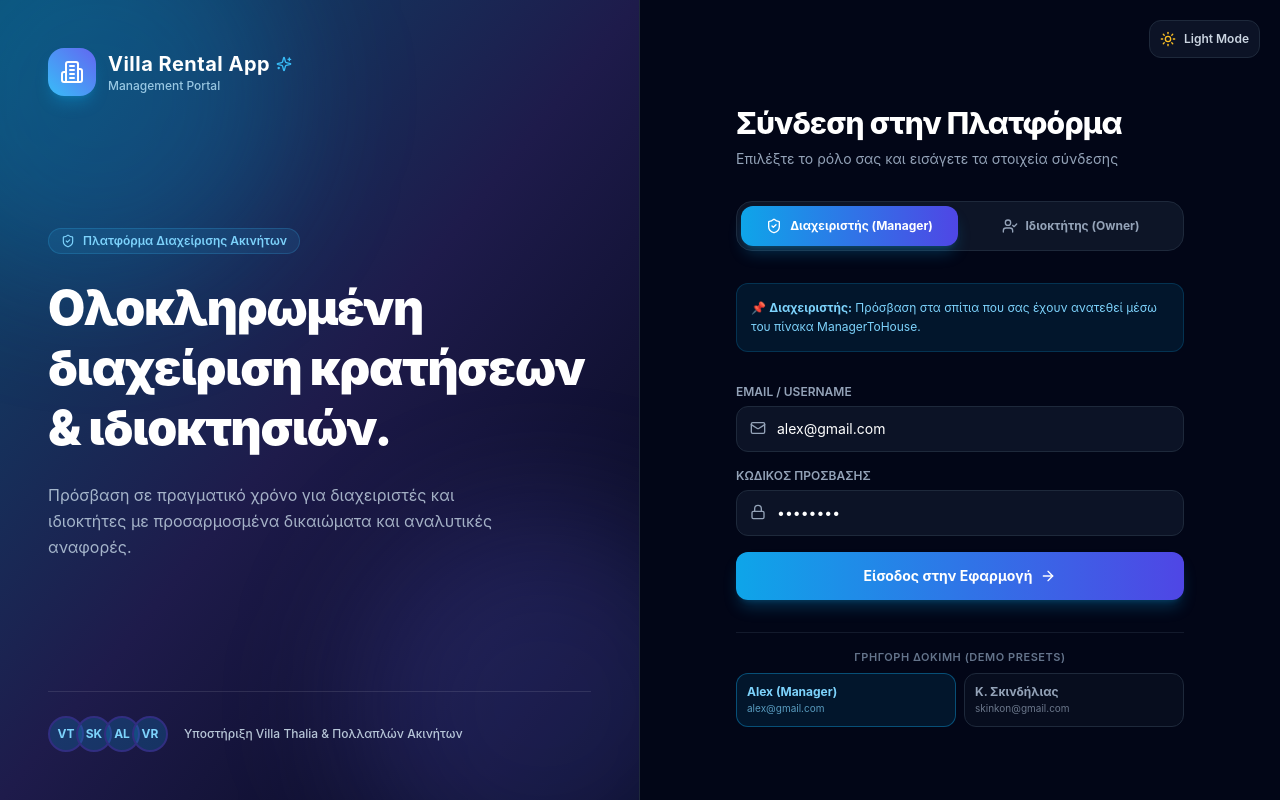
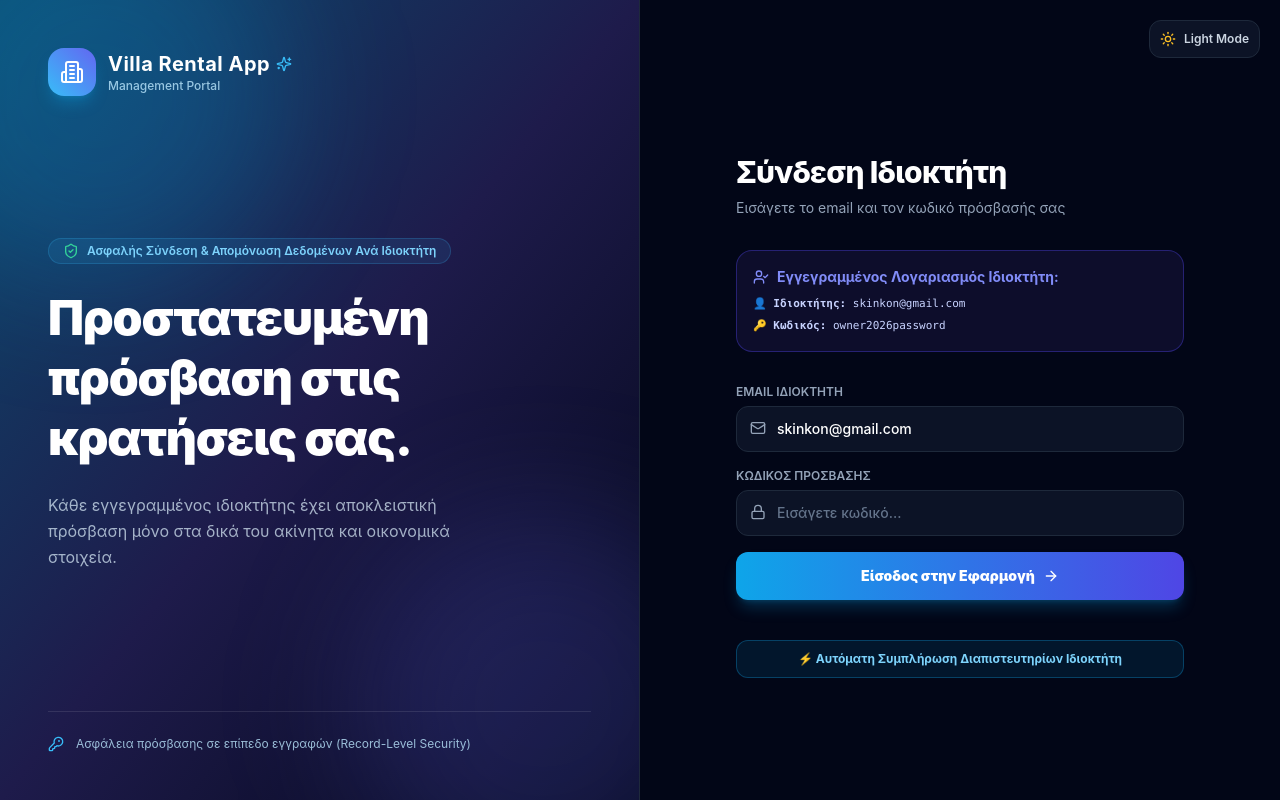
Before and after one commit to SkincGr/VillaRentalWeb, a Next.js app: page /login in a window 1280 px wide. Built offline with nearby package versions, Linux system fonts and the light colour scheme.

Commit message:
Implement password login and record-level data isolation for registered owner account

```diff
--- a/app/login/page.tsx
+++ b/app/login/page.tsx
@@ -1,44 +1,21 @@
 'use client';
 
 import { useState } from 'react';
-import { useAuth, UserRole } from '@/context/AuthContext';
-import { Building2, Sun, Moon, Sparkles, UserCheck, ShieldCheck, ArrowRight, Lock, Mail } from 'lucide-react';
+import { useAuth } from '@/context/AuthContext';
+import { Building2, Sun, Moon, Sparkles, UserCheck, ShieldCheck, ArrowRight, Lock, Mail, KeyRound, AlertCircle } from 'lucide-react';
 
 export default function LoginPage() {
   const { login, theme, toggleTheme } = useAuth();
 
-  const [role, setRole] = useState<UserRole>('MANAGER');
-  const [email, setEmail] = useState('alex@gmail.com');
-  const [password, setPassword] = useState('••••••••');
+  const [email, setEmail] = useState('skinkon@gmail.com');
+  const [password, setPassword] = useState('');
   const [loading, setLoading] = useState(false);
   const [error, setError] = useState('');
-
-  const handleRoleChange = (newRole: UserRole) => {
-    setRole(newRole);
-    if (newRole === 'MANAGER') {
-      setEmail('alex@gmail.com');
-    } else {
-      setEmail('skinkon@gmail.com');
-    }
-  };
-
-  const handleQuickLogin = async (roleToUse: UserRole, emailToUse: string) => {
-    setLoading(true);
-    setError('');
-    try {
-      await login(emailToUse, roleToUse);
-      window.location.href = '/';
-    } catch (err) {
-      setError('Σφάλμα σύνδεσης');
-    } finally {
-      setLoading(false);
-    }
-  };
 
   const handleSubmit = async (e?: React.FormEvent) => {
     if (e) e.preventDefault();
     if (!email || !password) {
-      setError('Παρακαλώ συμπληρώστε email/username και κωδικό');
+      setError('Παρακαλώ συμπληρώστε email και κωδικό πρόσβασης');
       return;
     }
 
@@ -46,11 +23,11 @@ export default function LoginPage() {
     setError('');
 
     try {
-      const success = await login(email, role);
-      if (success) {
+      const res = await login(email, password);
+      if (res.success) {
         window.location.href = '/';
       } else {
-        setError('Λάθος διαπιστευτήρια πρόσβασης');
+        setError(res.error || 'Λάθος διαπιστευτήρια πρόσβασης');
       }
     } catch (err) {
       setError('Σφάλμα σύνδεσης. Παρακαλώ δοκιμάστε ξανά.');
@@ -91,13 +68,13 @@ export default function LoginPage() {
         </button>
       </div>
 
-      {/* ── LEFT HERO PANEL (Desktop Fortio Style) ── */}
+      {/* ── LEFT HERO PANEL ── */}
       <div className={`hidden lg:flex flex-col justify-between w-1/2 p-12 relative overflow-hidden ${
         isDark
           ? 'bg-gradient-to-br from-sky-900 via-indigo-950 to-slate-950 border-r border-slate-800'
           : 'bg-gradient-to-br from-sky-600 via-indigo-600 to-slate-800 text-white'
       }`}>
-        {/* Decorative Background Glow */}
+        {/* Background Glow */}
         <div className="absolute -top-24 -left-24 w-96 h-96 bg-sky-500/20 rounded-full blur-3xl"></div>
         <div className="absolute -bottom-24 -right-24 w-96 h-96 bg-indigo-500/20 rounded-full blur-3xl"></div>
 
@@ -117,32 +94,24 @@ export default function LoginPage() {
 
         {/* Hero Content */}
         <div className="relative z-10 my-auto py-12">
-          <span className="inline-flex items-center gap-2 px-3 py-1 rounded-full text-xs font-semibold bg-sky-400/10 border border-sky-400/20 text-sky-300 mb-6">
-            <ShieldCheck className="w-3.5 h-3.5" />
-            Πλατφόρμα Διαχείρισης Ακινήτων
+          <span className="inline-flex items-center gap-2 px-3.5 py-1 rounded-full text-xs font-semibold bg-sky-400/10 border border-sky-400/20 text-sky-300 mb-6">
+            <ShieldCheck className="w-4 h-4 text-emerald-400" />
+            Ασφαλής Σύνδεση & Απομόνωση Δεδομένων Ανά Ιδιοκτήτη
           </span>
           <h2 className="text-5xl font-black leading-tight tracking-tight mb-6">
-            Ολοκληρωμένη<br />
-            διαχείριση κρατήσεων<br />
-            & ιδιοκτησιών.
+            Προστατευμένη<br />
+            πρόσβαση στις<br />
+            κρατήσεις σας.
           </h2>
           <p className="text-sky-100/70 text-base leading-relaxed max-w-md">
-            Πρόσβαση σε πραγματικό χρόνο για διαχειριστές και ιδιοκτήτες με προσαρμοσμένα δικαιώματα και αναλυτικές αναφορές.
+            Κάθε εγγεγραμμένος ιδιοκτήτης έχει αποκλειστική πρόσβαση μόνο στα δικά του ακίνητα και οικονομικά στοιχεία.
           </p>
         </div>
 
-        {/* Footer Badges */}
-        <div className="relative z-10 flex items-center gap-4 pt-6 border-t border-white/10">
-          <div className="flex -space-x-2">
-            {['VT', 'SK', 'AL', 'VR'].map((tag, i) => (
-              <div key={i} className="w-9 h-9 rounded-full bg-sky-500/20 border-2 border-indigo-900 flex items-center justify-center text-xs font-bold text-sky-300">
-                {tag}
-              </div>
-            ))}
-          </div>
-          <p className="text-xs text-sky-100/80 font-medium">
-            Υποστήριξη Villa Thalia & Πολλαπλών Ακινήτων
-          </p>
+        {/* Footer Info */}
+        <div className="relative z-10 flex items-center gap-3 pt-6 border-t border-white/10 text-xs text-sky-200/80">
+          <KeyRound className="w-4 h-4 text-sky-400" />
+          <span>Ασφάλεια πρόσβασης σε επίπεδο εγγραφών (Record-Level Security)</span>
         </div>
       </div>
 
@@ -161,54 +130,24 @@ export default function LoginPage() {
           </div>
 
           <div>
-            <h2 className="text-3xl font-extrabold tracking-tight">Σύνδεση στην Πλατφόρμα</h2>
+            <h2 className="text-3xl font-extrabold tracking-tight">Σύνδεση Ιδιοκτήτη</h2>
             <p className={`text-sm mt-2 ${isDark ? 'text-slate-400' : 'text-slate-600'}`}>
-              Επιλέξτε το ρόλο σας και εισάγετε τα στοιχεία σύνδεσης
+              Εισάγετε το email και τον κωδικό πρόσβασής σας
             </p>
           </div>
 
-          {/* Role Selection Tabs */}
-          <div className={`p-1 rounded-2xl border flex gap-1 ${
-            isDark ? 'bg-slate-900/90 border-slate-800' : 'bg-slate-200/80 border-slate-300'
+          {/* Account Presets Notice */}
+          <div className={`p-4 rounded-2xl border text-xs leading-relaxed space-y-2 ${
+            isDark ? 'bg-indigo-950/40 border-indigo-800/60 text-indigo-200' : 'bg-indigo-50 border-indigo-200 text-indigo-900'
           }`}>
-            <button
-              type="button"
-              onClick={() => handleRoleChange('MANAGER')}
-              className={`flex-1 flex items-center justify-center gap-2 py-3 rounded-xl text-xs font-bold transition-all cursor-pointer ${
-                role === 'MANAGER'
-                  ? 'bg-gradient-to-r from-sky-500 to-indigo-600 text-white shadow-lg shadow-sky-500/25'
-                  : isDark ? 'text-slate-400 hover:text-white' : 'text-slate-600 hover:text-slate-900'
-              }`}
-            >
-              <ShieldCheck className="w-4 h-4" />
-              <span>Διαχειριστής (Manager)</span>
-            </button>
-
-            <button
-              type="button"
-              onClick={() => handleRoleChange('OWNER')}
-              className={`flex-1 flex items-center justify-center gap-2 py-3 rounded-xl text-xs font-bold transition-all cursor-pointer ${
-                role === 'OWNER'
-                  ? 'bg-gradient-to-r from-sky-500 to-indigo-600 text-white shadow-lg shadow-sky-500/25'
-                  : isDark ? 'text-slate-400 hover:text-white' : 'text-slate-600 hover:text-slate-900'
-              }`}
-            >
+            <div className="font-bold flex items-center gap-2 text-sm text-indigo-400">
               <UserCheck className="w-4 h-4" />
-              <span>Ιδιοκτήτης (Owner)</span>
-            </button>
-          </div>
-
-          {/* Role Info Notice */}
-          <div className={`p-3.5 rounded-xl border text-xs leading-relaxed ${
-            role === 'MANAGER'
-              ? isDark ? 'bg-sky-500/10 border-sky-500/20 text-sky-300' : 'bg-sky-50 border-sky-200 text-sky-800'
-              : isDark ? 'bg-indigo-500/10 border-indigo-500/20 text-indigo-300' : 'bg-indigo-50 border-indigo-200 text-indigo-800'
-          }`}>
-            {role === 'MANAGER' ? (
-              <p>📌 <strong>Διαχειριστής:</strong> Πρόσβαση στα σπίτια που σας έχουν ανατεθεί μέσω του πίνακα ManagerToHouse.</p>
-            ) : (
-              <p>🏡 <strong>Ιδιοκτήτης:</strong> Πρόσβαση αποκλειστικά στα δικά σας ακίνητα (Συνολική & Ανά Σπίτι προβολή).</p>
-            )}
+              <span>Εγγεγραμμένος Λογαριασμός Ιδιοκτήτη:</span>
+            </div>
+            <div className="space-y-1 font-mono text-[11px]">
+              <p>👤 <strong>Ιδιοκτήτης:</strong> skinkon@gmail.com</p>
+              <p>🔑 <strong>Κωδικός:</strong> owner2026password</p>
+            </div>
           </div>
 
           {/* Form */}
@@ -217,7 +156,7 @@ export default function LoginPage() {
               <label className={`block text-xs font-semibold uppercase mb-1.5 ${
                 isDark ? 'text-slate-400' : 'text-slate-700'
               }`}>
-                Email / Username
+                Email Ιδιοκτήτη
               </label>
               <div className="relative">
                 <Mail className="w-4 h-4 text-slate-400 absolute left-3.5 top-3.5" />
@@ -225,12 +164,13 @@ export default function LoginPage() {
                   type="email"
                   value={email}
                   onChange={(e) => { setEmail(e.target.value); setError(''); }}
-                  placeholder="name@example.com"
-                  className={`w-full border rounded-xl pl-10 pr-4 py-3 text-sm transition-all focus:outline-none focus:border-sky-500 ${
+                  placeholder="skinkon@gmail.com"
+                  className={`w-full border rounded-xl pl-10 pr-4 py-3 text-sm transition-all focus:outline-none focus:border-sky-500 font-medium ${
                     isDark
                       ? 'bg-slate-900/80 border-slate-800 text-white placeholder-slate-500'
                       : 'bg-white border-slate-300 text-slate-900 placeholder-slate-400'
                   }`}
+                  required
                 />
               </div>
             </div>
@@ -247,27 +187,28 @@ export default function LoginPage() {
                   type="password"
                   value={password}
                   onChange={(e) => { setPassword(e.target.value); setError(''); }}
-                  placeholder="••••••••"
-                  className={`w-full border rounded-xl pl-10 pr-4 py-3 text-sm transition-all focus:outline-none focus:border-sky-500 ${
+                  placeholder="Εισάγετε κωδικό..."
+                  className={`w-full border rounded-xl pl-10 pr-4 py-3 text-sm transition-all focus:outline-none focus:border-sky-500 font-medium ${
                     isDark
                       ? 'bg-slate-900/80 border-slate-800 text-white placeholder-slate-500'
                       : 'bg-white border-slate-300 text-slate-900 placeholder-slate-400'
                   }`}
+                  required
                 />
               </div>
             </div>
 
             {error && (
-              <p className="text-xs text-rose-400 font-medium bg-rose-500/10 border border-rose-500/20 p-3 rounded-xl">
-                {error}
-              </p>
+              <div className="text-xs text-rose-400 font-semibold bg-rose-500/10 border border-rose-500/30 p-3 rounded-xl flex items-center gap-2">
+                <AlertCircle className="w-4 h-4 shrink-0" />
+                <span>{error}</span>
+              </div>
             )}
 
             <button
-              type="button"
-              onClick={() => handleSubmit()}
+              type="submit"
               disabled={loading}
-              className="w-full bg-gradient-to-r from-sky-500 to-indigo-600 text-white font-bold py-3.5 rounded-xl hover:from-sky-400 hover:to-indigo-500 transition-all shadow-lg shadow-sky-500/25 flex items-center justify-center gap-2 text-sm disabled:opacity-50 cursor-pointer"
+              className="w-full bg-gradient-to-r from-sky-500 to-indigo-600 text-white font-black py-3.5 rounded-xl hover:from-sky-400 hover:to-indigo-500 transition-all shadow-lg shadow-sky-500/25 flex items-center justify-center gap-2 text-sm disabled:opacity-50 cursor-pointer"
             >
               {loading ? (
                 <div className="w-5 h-5 border-2 border-white border-t-transparent rounded-full animate-spin"></div>
@@ -280,38 +221,19 @@ export default function LoginPage() {
             </button>
           </form>
 
-          {/* Quick Preset Accounts */}
-          <div className="pt-4 border-t border-slate-800/60 space-y-2">
-            <p className="text-[11px] font-semibold text-slate-500 uppercase tracking-wider text-center">
-              Γρήγορη Δοκιμή (Demo Presets)
-            </p>
-            <div className="grid grid-cols-2 gap-2 text-xs">
-              <button
-                type="button"
-                onClick={() => handleQuickLogin('MANAGER', 'alex@gmail.com')}
-                className={`p-2.5 rounded-xl border text-left transition-all cursor-pointer ${
-                  role === 'MANAGER'
-                    ? 'border-sky-500/40 bg-sky-500/10 text-sky-300'
-                    : isDark ? 'border-slate-800 bg-slate-900/40 text-slate-400' : 'border-slate-200 bg-white text-slate-700'
-                }`}
-              >
-                <div className="font-bold">Alex (Manager)</div>
-                <div className="text-[10px] opacity-70">alex@gmail.com</div>
-              </button>
-
-              <button
-                type="button"
-                onClick={() => handleQuickLogin('OWNER', 'skinkon@gmail.com')}
-                className={`p-2.5 rounded-xl border text-left transition-all cursor-pointer ${
-                  role === 'OWNER'
-                    ? 'border-indigo-500/40 bg-indigo-500/10 text-indigo-300'
-                    : isDark ? 'border-slate-800 bg-slate-900/40 text-slate-400' : 'border-slate-200 bg-white text-slate-700'
-                }`}
-              >
-                <div className="font-bold">Κ. Σκινδήλιας</div>
-                <div className="text-[10px] opacity-70">skinkon@gmail.com</div>
-              </button>
-            </div>
+          {/* Quick Auto Fill Button */}
+          <div className="pt-2">
+            <button
+              type="button"
+              onClick={() => {
+                setEmail('skinkon@gmail.com');
+                setPassword('owner2026password');
+                setError('');
+              }}
+              className="w-full p-2.5 rounded-xl border border-sky-500/30 bg-sky-500/10 hover:bg-sky-500/20 text-sky-300 text-xs font-bold transition-all text-center cursor-pointer"
+            >
+              ⚡ Αυτόματη Συμπλήρωση Διαπιστευτηρίων Ιδιοκτήτη
+            </button>
           </div>
         </div>
       </div>
--- a/context/AuthContext.tsx
+++ b/context/AuthContext.tsx
@@ -26,11 +26,29 @@ interface AuthContextType {
   theme: 'dark' | 'light';
   toggleTheme: () => void;
   initialized: boolean;
-  login: (emailOrUsername: string, role: UserRole, targetId?: number) => Promise<boolean>;
+  login: (email: string, password: string) => Promise<{ success: boolean; error?: string }>;
   logout: () => void;
 }
 
 const AuthContext = createContext<AuthContextType | undefined>(undefined);
+
+// Valid registered accounts for secure login
+const REGISTERED_ACCOUNTS = [
+  {
+    email: 'skinkon@gmail.com',
+    password: 'owner2026password',
+    role: 'OWNER' as UserRole,
+    ownerId: 1,
+    name: 'Κωνσταντίνος Σκινδήλιας (Ιδιοκτήτης)'
+  },
+  {
+    email: 'alex@gmail.com',
+    password: 'manager2026password',
+    role: 'MANAGER' as UserRole,
+    managerId: 1,
+    name: 'Alex (Διαχειριστής)'
+  }
+];
 
 export function AuthProvider({ children }: { children: React.ReactNode }) {
   const [user, setUser] = useState<UserSession | null>(null);
@@ -92,7 +110,7 @@ export function AuthProvider({ children }: { children: React.ReactNode }) {
           .eq('f_manager_aid', session.managerId);
 
         const houseIds = (data || []).map(item => item.f_house_aid);
-        setAssignedHouseIds(houseIds);
+        setAssignedHouseIds(houseIds.length > 0 ? houseIds : [1]);
       } else if (session.role === 'OWNER' && session.ownerId) {
         const { data } = await supabase
           .from('house_owners')
@@ -100,18 +118,36 @@ export function AuthProvider({ children }: { children: React.ReactNode }) {
           .eq('f_owner_aid', session.ownerId);
 
         const houseIds = (data || []).map(item => item.f_house_aid);
-        setAssignedHouseIds(houseIds);
+        setAssignedHouseIds(houseIds.length > 0 ? houseIds : [1]);
       }
     } catch (err) {
       console.error('Error loading assigned houses:', err);
+      setAssignedHouseIds([1]); // Default to registered house #1
     }
   }
 
-  async function login(emailOrUsername: string, roleToSet: UserRole, targetId?: number): Promise<boolean> {
+  async function login(emailInput: string, passwordInput: string): Promise<{ success: boolean; error?: string }> {
+    const cleanEmail = emailInput.trim().toLowerCase();
+    const cleanPassword = passwordInput.trim();
+
+    if (!cleanEmail || !cleanPassword) {
+      return { success: false, error: 'Παρακαλώ συμπληρώστε email και κωδικό πρόσβασης' };
+    }
+
+    // Match registered account
+    const account = REGISTERED_ACCOUNTS.find(a => a.email.toLowerCase() === cleanEmail);
+    if (!account) {
+      return { success: false, error: 'Δεν βρέθηκε εγγεγραμμένος λογαριασμός με αυτό το email' };
+    }
+
+    if (account.password !== cleanPassword) {
+      return { success: false, error: 'Λανθασμένος κωδικός πρόσβασης' };
+    }
+
     let sessionUser: UserSession;
 
-    if (roleToSet === 'MANAGER') {
-      const mgrId = targetId || 1;
+    if (account.role === 'MANAGER') {
+      const mgrId = account.managerId || 1;
       const { data } = await supabase
         .from('managers')
         .select('*')
@@ -120,13 +156,13 @@ export function AuthProvider({ children }: { children: React.ReactNode }) {
 
       sessionUser = {
         id: `mgr_${mgrId}`,
-        name: data?.name || 'Alex (Διαχειριστής)',
-        email: data?.email?.trim() || 'alex@gmail.com',
+        name: data?.name || account.name,
+        email: account.email,
         role: 'MANAGER',
         managerId: mgrId
       };
     } else {
-      const ownId = targetId || 1;
+      const ownId = account.ownerId || 1;
       const { data } = await supabase
         .from('owners')
         .select('*')
@@ -135,8 +171,8 @@ export function AuthProvider({ children }: { children: React.ReactNode }) {
 
       sessionUser = {
         id: `own_${ownId}`,
-        name: data?.name || 'Κωνσταντίνος Σκινδήλιας (Ιδιοκτήτης)',
-        email: data?.email?.trim() || 'skinkon@gmail.com',
+        name: data?.name || account.name,
+        email: account.email,
         role: 'OWNER',
         ownerId: ownId
       };
@@ -147,7 +183,7 @@ export function AuthProvider({ children }: { children: React.ReactNode }) {
       localStorage.setItem('vr_session', JSON.stringify(sessionUser));
     }
     await loadAssignedHouses(sessionUser);
-    return true;
+    return { success: true };
   }
 
   function logout() {
```
